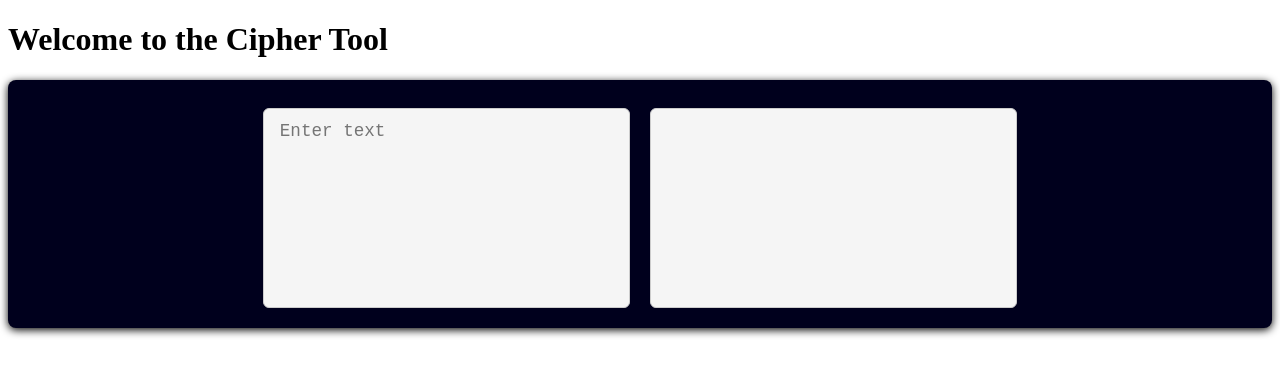
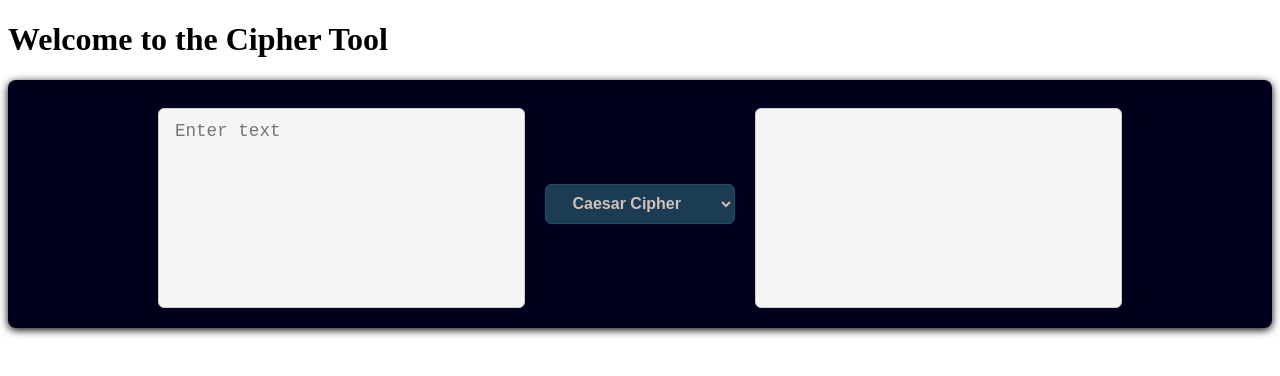
Before and after one commit to MaxLindquistLnu/L3, a React (Vite) app: page / in a window 1280 px wide. Shown: the top 376 px of the page. Built offline with nearby package versions, Linux system fonts and the light colour scheme.

Commit message:
implement dropdown menu in ciphertool

```diff
--- a/src/components/cipherTool/cipherTool.tsx
+++ b/src/components/cipherTool/cipherTool.tsx
@@ -1,12 +1,20 @@
 import { useState } from 'react'
 import InputField from './components/inputField/inputField'
 import OutputField from './components/outputField/outputField'
+import DropDown from '../dropdown/dropdown'
 import { Cipher } from '../../cipherModule/Cipher'
 import './cipherTool.css'
 
 function CipherTool() {
+  const [selectedCipher, setSelectedCipher] = useState('caesar')
   const [inputText, setInputText] = useState('')
   const [outputText, setOutputText] = useState('')
+
+  const cipherOptions = [
+        { value: 'caesar', label: 'Caesar Cipher' },
+        { value: 'vigenere', label: 'Vigenere Cipher' },
+        { value: 'atbash', label: 'Atbash Cipher' }
+  ]
 
   const handleInputChange = (value: string) => {
     setInputText(value)
@@ -21,6 +29,11 @@
         onChange={(e) => handleInputChange(e.target.value)}
         placeholder="Enter text"
       />
+      <DropDown
+        options={cipherOptions}
+        value={selectedCipher}
+        onChange={(e) => setSelectedCipher(e.target.value)}
+      />
       <OutputField
         value={outputText}
         readOnly
```
